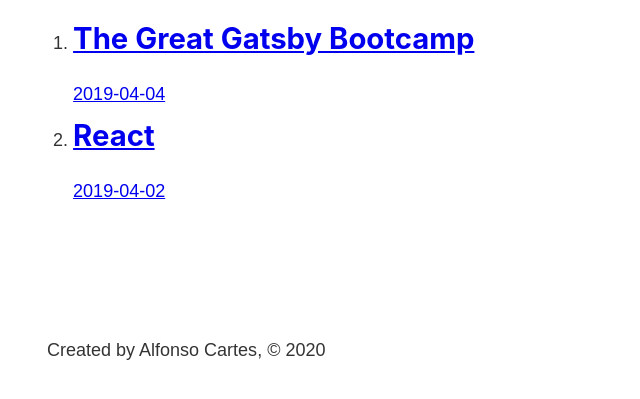
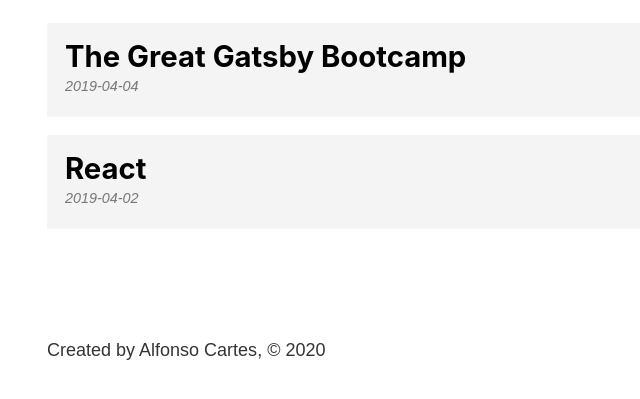
Before and after one commit to alfonsocartes/gatsby-bootcamp, a Gatsby site: page /blog in a window 1280 px wide. Shown: the part 393-792 px from the top of the page, without its empty margins (236-876 px from the left). Built offline with nearby package versions, Linux system fonts and the light colour scheme; Gatsby itself is replaced by a stand-in of ours.

Commit message:
Add styles for blog page

```diff
--- a/src/components/footer.js
+++ b/src/components/footer.js
@@ -1,5 +1,7 @@
 import React from "react"
 import { graphql, useStaticQuery } from "gatsby"
+
+import footerStyles from "./footer.module.scss"
 
 const Footer = () => {
   const data = useStaticQuery(graphql`
@@ -13,7 +15,7 @@
   `)
 
   return (
-    <footer>
+    <footer className={footerStyles.footer}>
       <p>Created by {data.site.siteMetadata.author}, © 2020</p>
     </footer>
   )
--- /dev/null
+++ b/src/components/footer.module.scss
@@ -0,0 +1,3 @@
+.footer {
+  margin-top: 3rem;
+}
--- a/src/pages/blog.js
+++ b/src/pages/blog.js
@@ -1,6 +1,8 @@
 import React from "react"
 import Layout from "../components/layout.js"
 import { Link, graphql, useStaticQuery } from "gatsby"
+
+import blogStyles from "./blog.module.scss"
 
 const BlogPage = () => {
   const data = useStaticQuery(graphql`
@@ -24,10 +26,10 @@
   return (
     <Layout>
       <h1>Blog</h1>
-      <ol>
+      <ol className={blogStyles.posts}>
         {data.allMarkdownRemark.edges.map(edge => {
           return (
-            <li>
+            <li className={blogStyles.post}>
               <Link to={`/blog/${edge.node.fields.slug}`}>
                 <h2>{edge.node.frontmatter.title}</h2>
                 <p>{edge.node.frontmatter.date}</p>
--- /dev/null
+++ b/src/pages/blog.module.scss
@@ -0,0 +1,30 @@
+.posts {
+  list-style-type: none;
+  margin: 0;
+}
+
+.post {
+  margin: 1rem 0;
+
+  a {
+    background: #f4f4f4;
+    color: #000000;
+    display: block;
+    padding: 1rem;
+    text-decoration: none;
+  }
+
+  a:hover {
+    background: #e4e4e4;
+  }
+
+  h2 {
+    margin-bottom: 0;
+  }
+
+  p {
+    color: #777777;
+    font-size: 0.8rem;
+    font-style: italic;
+  }
+}
```
